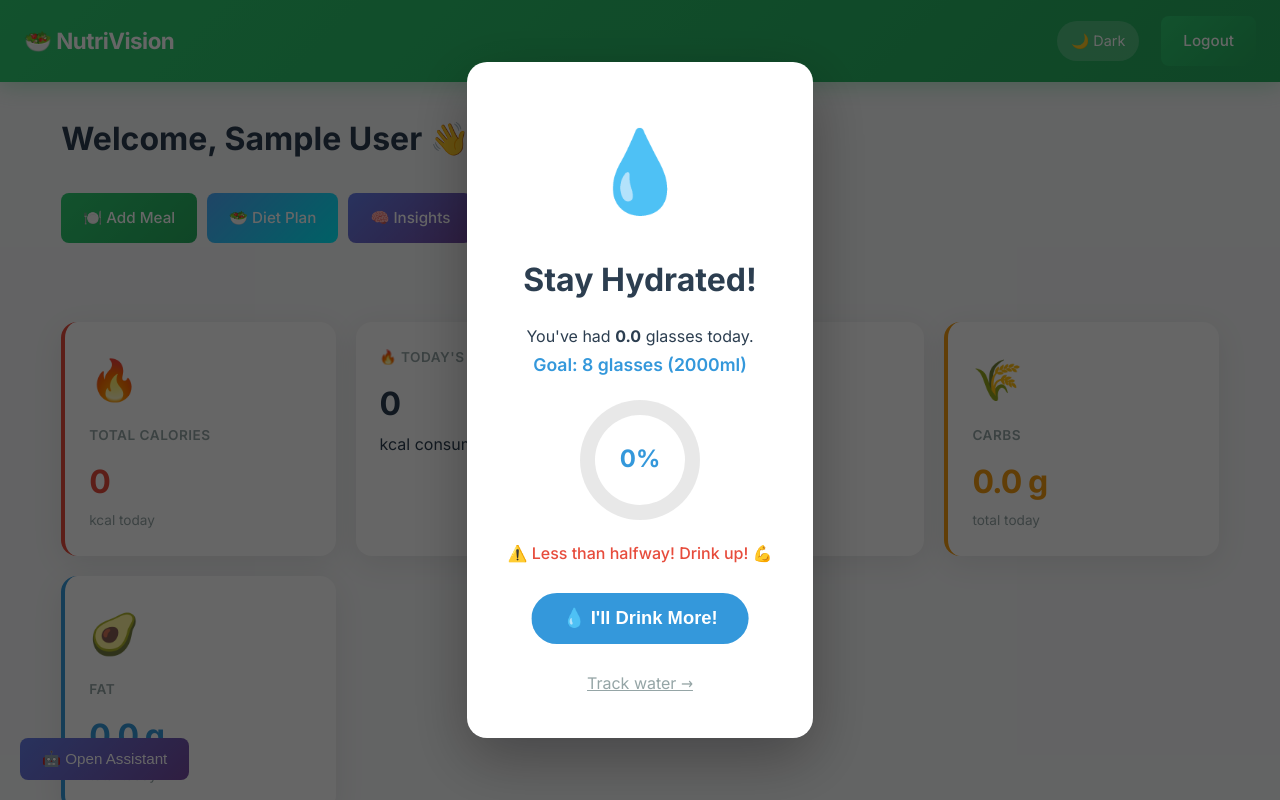
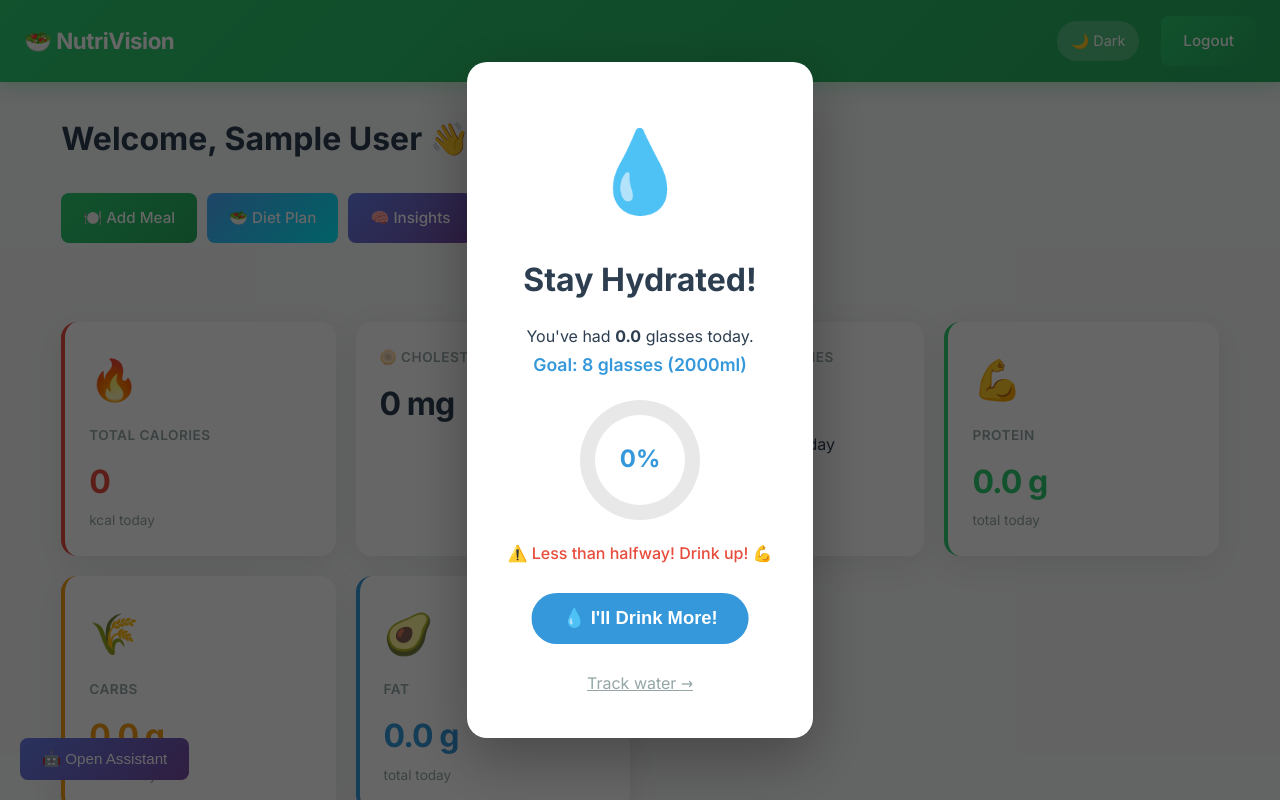
Before and after one commit to kakkadishva-bit/nutrivision-ai, a PHP site: page /dashboard.php in a window 1280 px wide. Run offline with PHP 8.4, Linux system fonts and the light colour scheme; the visitor is signed in with stand-in values (Sample User, id 1); data that the repository does not hold is empty.

Commit message:
Add cholesterol calculation and display to dashboard

```diff
--- a/dashboard.php
+++ b/dashboard.php
@@ -41,7 +41,8 @@ SUM(food_items.protein * meals.quantity) AS total_protein,
 SUM(food_items.carbs * meals.quantity) AS total_carbs,
 SUM(food_items.fat * meals.quantity) AS total_fat,
 SUM(food_items.fiber * meals.quantity) AS total_fiber,
-SUM(food_items.sugar * meals.quantity) AS total_sugar
+SUM(food_items.sugar * meals.quantity) AS total_sugar,
+SUM(food_items.cholesterol * meals.quantity) AS total_cholesterol
 FROM meals
 JOIN food_items ON meals.food_name = food_items.food_name
 WHERE meals.user_id='$user_id'";
@@ -224,12 +225,17 @@ if ($late_result) {
                 <p style="color: var(--gray); font-size: 0.85rem;">kcal today</p>
             </div>
             <div class="card">
+    <h3>🫓 Cholesterol</h3>
+    <h1><?php echo round($row['total_cholesterol'],1); ?> mg</h1>
+</div>
+            <div class="card">
     <h3>🔥 Today's Calories</h3>
     <h1>
         <?php echo round($todayCalories['total_calories'] ?? 0); ?>
     </h1>
     <p>kcal consumed today</p>
 </div>
+
             <div class="card" style="border-left: 4px solid var(--primary);">
                 <div class="card-icon">💪</div>
                 <h3>Protein</h3>
```
